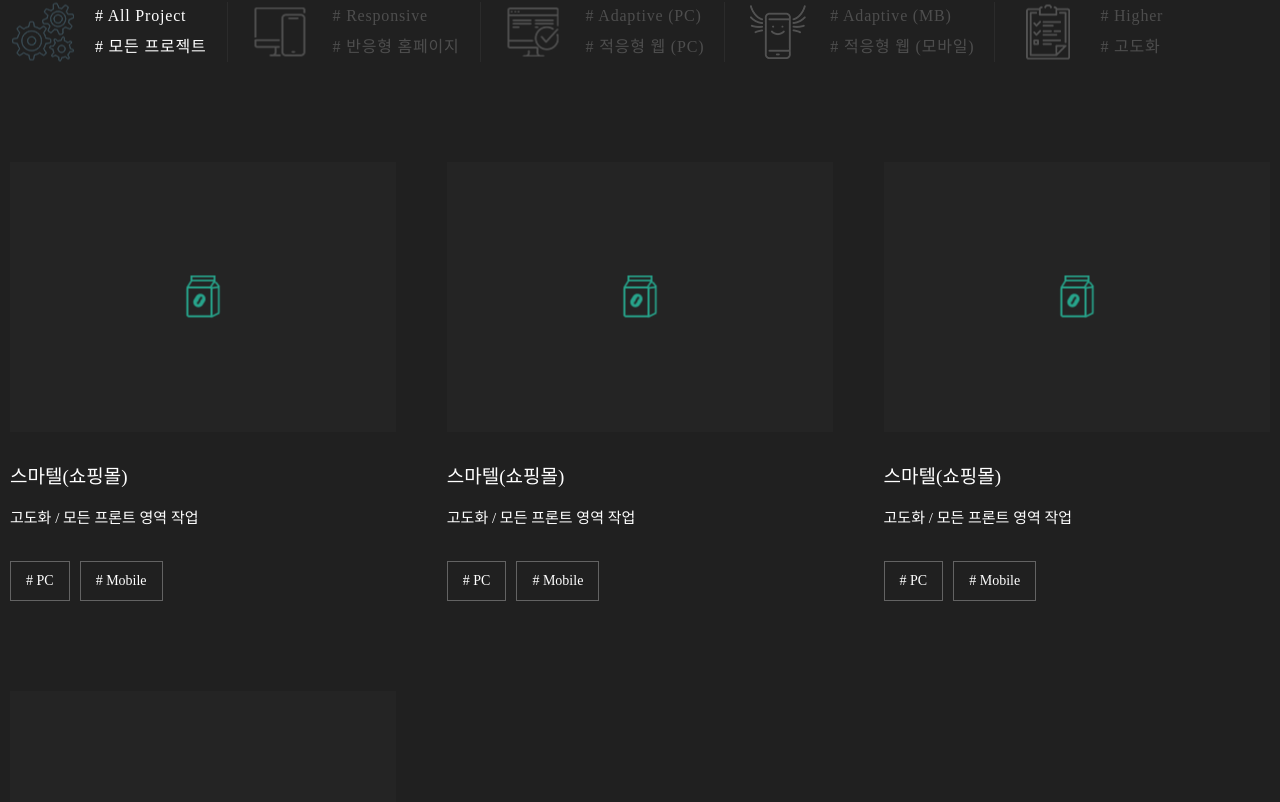
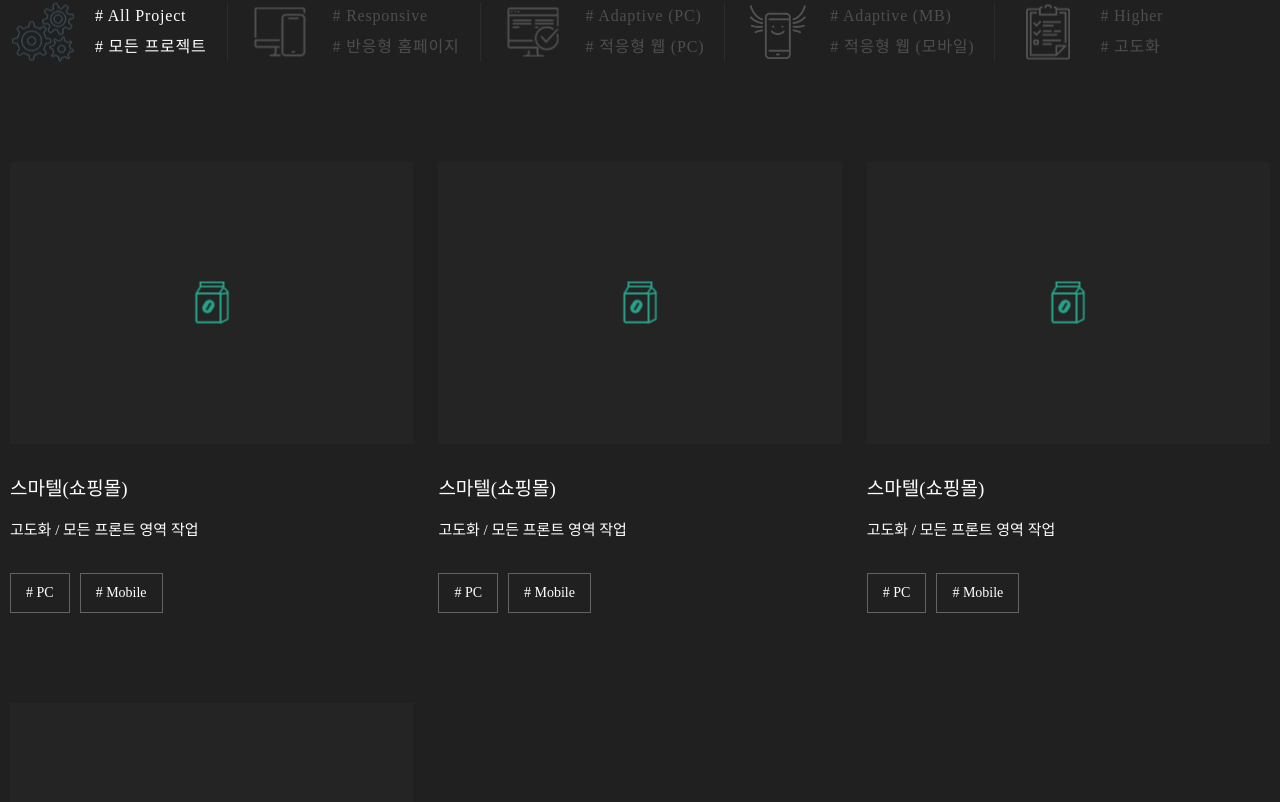
Before and after one commit to ddock4you/front-portfolio, a React (Create React App) app: page / in a window 1280 px wide. Shown: the part 1796-2598 px from the top of the page. Built offline with nearby package versions, Linux system fonts and the light colour scheme; a web font is replaced by a local one.

Commit message:
- 중간까지 작업한 것 배포

```diff
--- a/src/components/FrontWorks.js
+++ b/src/components/FrontWorks.js
@@ -1,8 +1,15 @@
 import React, { useEffect, useState } from "react";
 import ActiveButton from "./ActiveButton";
 
+// const sortList = [
+//     {
+
+//     }
+// ]
+
 const FrontWorks = () => {
     const [windowWidth, setWindowWidth] = useState(window.screen.width);
+    const [clickSort, isClickSort] = useState(false);
 
     useEffect(() => {
         window.addEventListener("resize", function () {
--- a/src/scss/index.scss
+++ b/src/scss/index.scss
@@ -19,6 +19,7 @@ header {
     h1 {
         flex: none;
         align-items: center;
+        font-family: "Quicksand";
         font-size: 25px;
         font-weight: 300;
         line-height: 2.4;
@@ -468,7 +469,9 @@ header {
                 padding: 5px;
                 border: 1px solid rgba(255, 255, 255, 0.2);
                 cursor: pointer;
-                @include mediaQuery($pc-l) {
+                @include mediaQuery($pc-s) {
+                    display: flex;
+                    margin-bottom: 70px;
                 }
                 .icon {
                     position: relative;
@@ -492,8 +495,15 @@ header {
                 }
             }
             ul {
+                margin-bottom: 100px;
                 @include clearfix;
-                margin-bottom: 100px;
+                @include mediaQuery($pc-s) {
+                    display: none;
+                    position: absolute;
+                    top: 60px;
+                    left: 0;
+                    z-index: 1;
+                }
                 li {
                     display: flex;
                     align-items: center;
@@ -505,6 +515,13 @@ header {
                     cursor: pointer;
                     @include mediaQuery($pc-m) {
                         padding: 0 20px;
+                    }
+                    @include mediaQuery($pc-s) {
+                        float: none;
+                        width: 250px;
+                        padding: 5px;
+                        background-color: $deepBlack;
+                        border: 1px solid rgba(255, 255, 255, 0.05);
                     }
                     &:first-child {
                         padding-left: 0;
@@ -544,11 +561,25 @@ header {
             @include clearfix;
             li {
                 float: left;
-                width: 30.6666%;
-                margin: 0 4% 90px 0;
+                width: 32%;
+                margin: 0 2% 90px 0;
                 cursor: pointer;
+                @include mediaQuery($tablet-m) {
+                    width: 49%;
+                    margin: 0 2% 60px 0;
+                    &:nth-child(even) {
+                        margin-right: 0;
+                    }
+                }
                 &:nth-child(3n) {
                     margin-right: 0;
+                    @include mediaQuery($tablet-m) {
+                        margin-right: 2%;
+                    }
+                }
+                @include mediaQuery($tablet-s) {
+                    width: 100%;
+                    margin: 0 0 50px 0;
                 }
                 .publish-list-view--logo {
                     position: relative;
@@ -606,6 +637,10 @@ header {
             > div {
                 width: 175px;
                 margin-right: 35px;
+                @include mediaQuery($pc-s) {
+                    width: 120px;
+                    margin-right: 25px;
+                }
                 > p {
                     position: relative;
                     box-sizing: border-box;
```
